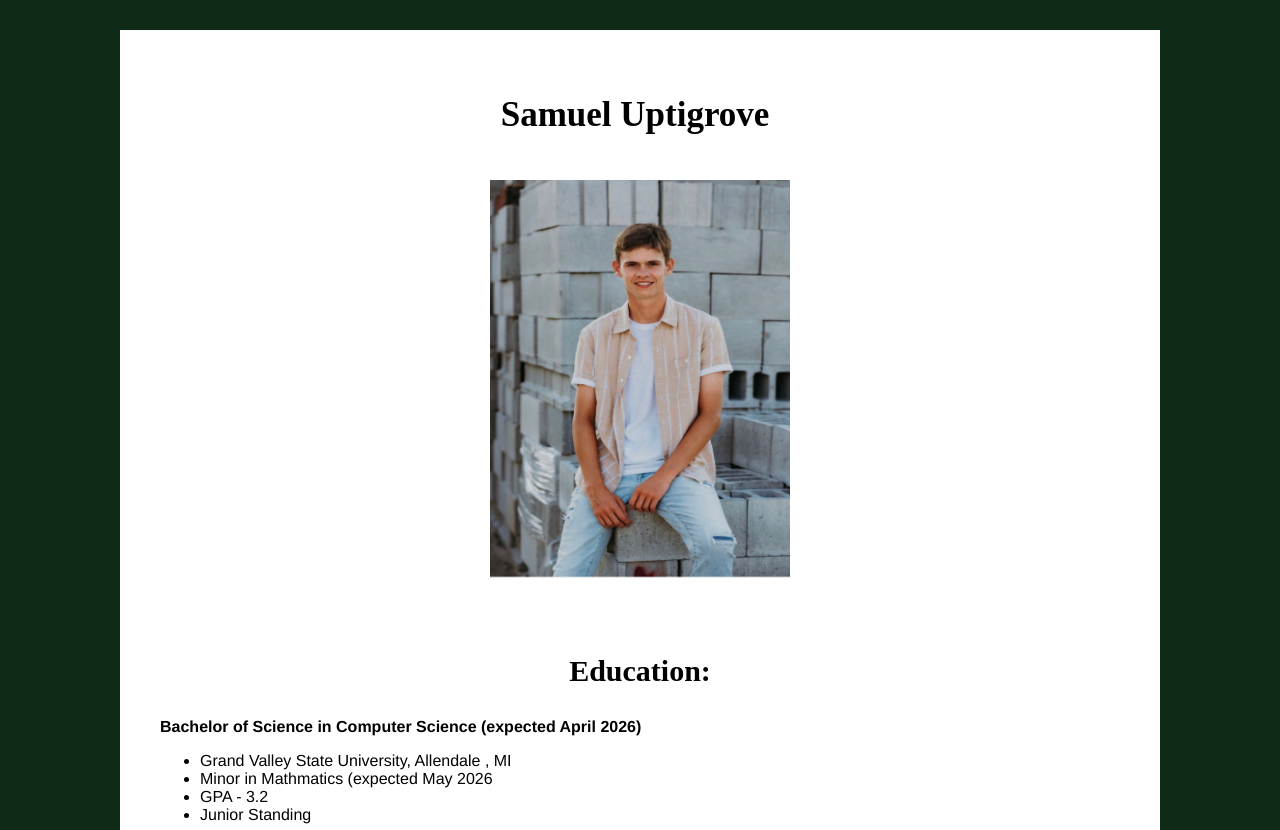
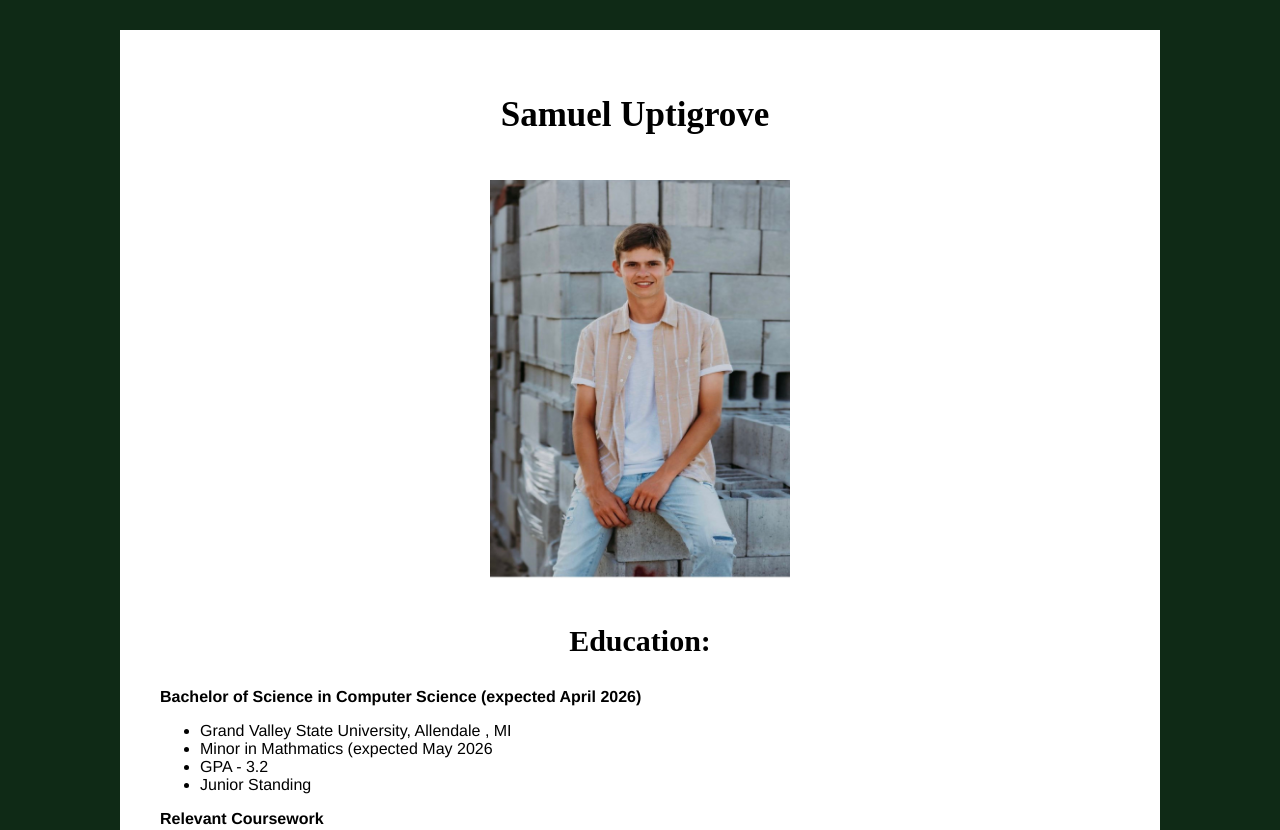
Before and after one commit to samupti/Personal_Website1, a plain HTML site: page index.html in a window 1280 px wide. Shown: the top 830 px of the page. Drawn offline with Linux system fonts and the light colour scheme.

Commit message:
fixed spacing issues by putting individual section above general section in styles.css

```diff
--- a/styles.css
+++ b/styles.css
@@ -9,10 +9,15 @@ header {
     background-color: rgb(255, 255, 255);
     padding: 30px 10px 10px 0px;
 }
+#Picture_section {
+    background-color:  rgb(255, 255, 255);
+    color: rgb(0, 0, 0);
+    padding: 0px 0px 0px 0px;
+}
 section {
     background-color:  rgb(255, 255, 255);
     color: rgb(0, 0, 0);
-    padding: 10px 40px 400px;
+    padding: 10px 40px 100px;
 }
 footer {
     background:  rgb(255, 255, 255);
@@ -21,16 +26,11 @@ footer {
 /* Responsive Rules */
 /* @media screen and (max-width: 715px) {} */
 
-.features{
+/* .features{
     background: white;
     padding: 20px;
     display: flex;
-flex-direction: row;
-}
-#Picture_section {
-    background-color:  rgb(255, 255, 255);
-    color: rgb(0, 0, 0);
-    padding: 0px 0px 30px;
+flex-direction: row; */
 }
 #wrap {
 margin:0 auto;
```
